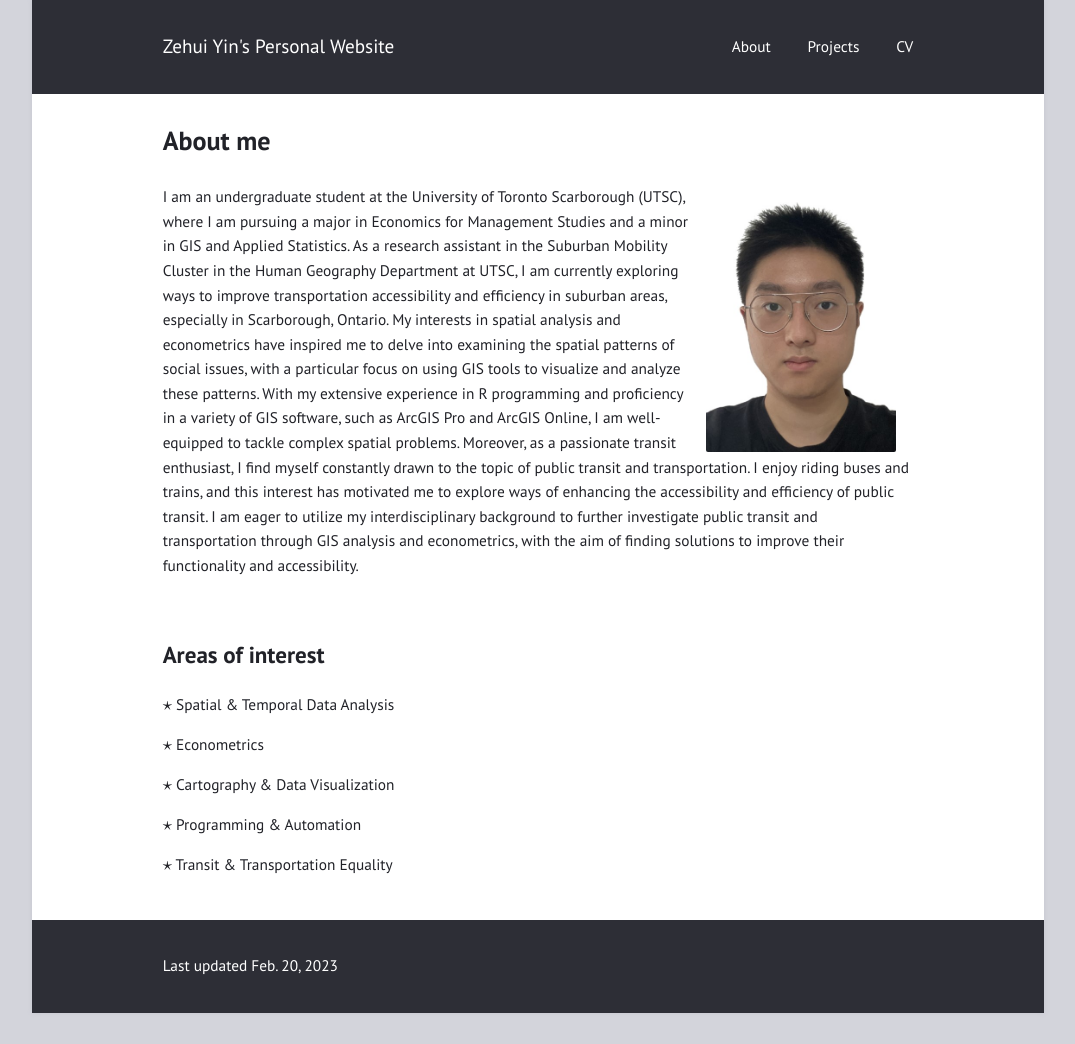
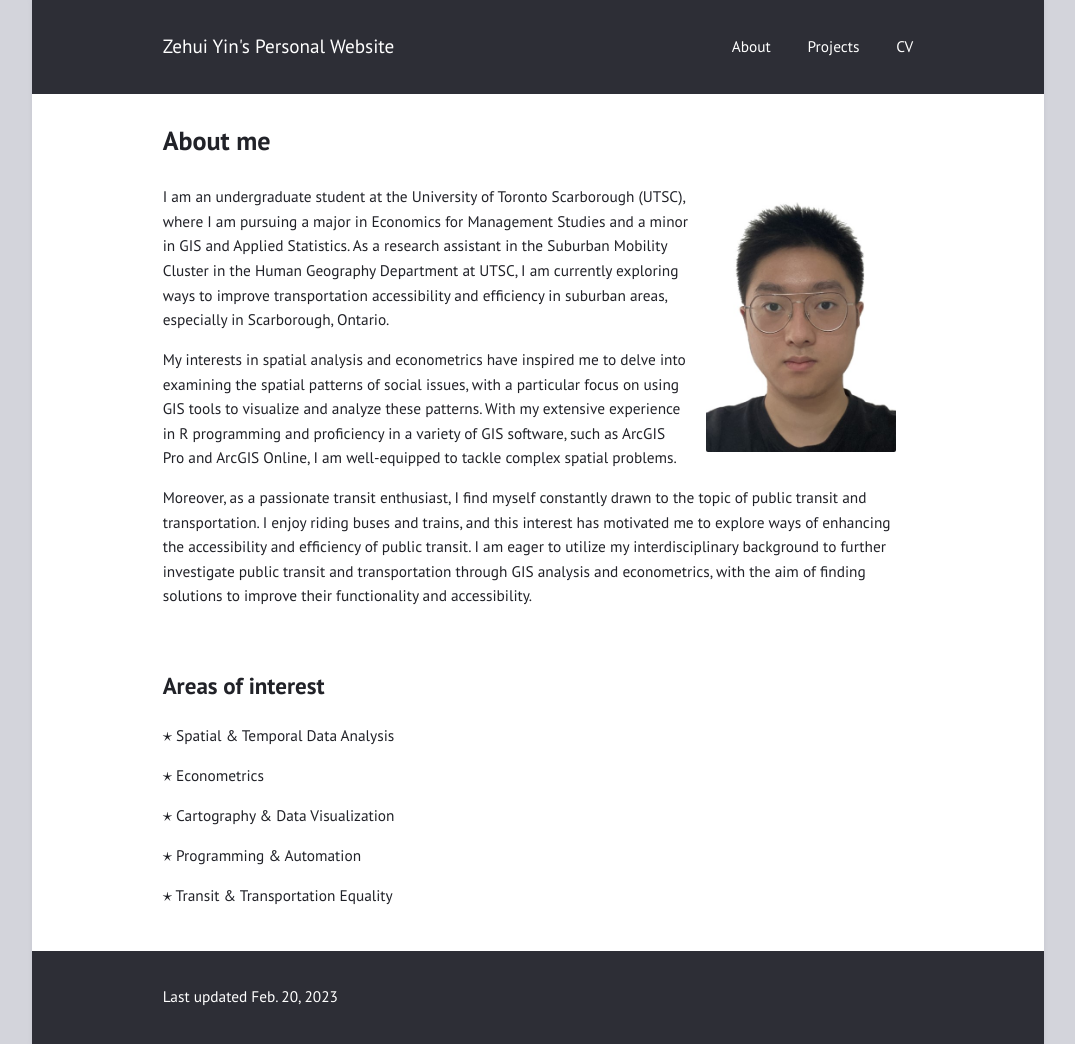
Before and after one commit to zehuiyin/personal_website_jekyll, a Jekyll site: the page built from index.md, in a window 1280 px wide. Shown: the whole page, without its empty margins (102-1177 px from the left). Built offline with Jekyll 4.4.1, drawn with Linux system fonts in a browser that asks for light colours; before the commit the page ends 1013 px from its top, so only the background shows below that.

Commit message:
Update index.md

```diff
--- a/index.md
+++ b/index.md
@@ -6,11 +6,11 @@ mathjax: true
 
 <img align="right" width="190" height="228" src="images/Headshot.jpg" style="vertical-align:middle;margin: 0px 17px">
 
-<p style="text-align: left;">I am an undergraduate student at the University of Toronto Scarborough (UTSC), where I am pursuing a major in Economics for Management Studies and a minor in GIS and Applied Statistics. As a research assistant in the Suburban Mobility Cluster in the Human Geography Department at UTSC, I am currently exploring ways to improve transportation accessibility and efficiency in suburban areas, especially in Scarborough, Ontario.
+<p style="text-align: left;">I am an undergraduate student at the University of Toronto Scarborough (UTSC), where I am pursuing a major in Economics for Management Studies and a minor in GIS and Applied Statistics. As a research assistant in the Suburban Mobility Cluster in the Human Geography Department at UTSC, I am currently exploring ways to improve transportation accessibility and efficiency in suburban areas, especially in Scarborough, Ontario.</p>
 
-My interests in spatial analysis and econometrics have inspired me to delve into examining the spatial patterns of social issues, with a particular focus on using GIS tools to visualize and analyze these patterns. With my extensive experience in R programming and proficiency in a variety of GIS software, such as ArcGIS Pro and ArcGIS Online, I am well-equipped to tackle complex spatial problems.
+<p style="text-align: left;">My interests in spatial analysis and econometrics have inspired me to delve into examining the spatial patterns of social issues, with a particular focus on using GIS tools to visualize and analyze these patterns. With my extensive experience in R programming and proficiency in a variety of GIS software, such as ArcGIS Pro and ArcGIS Online, I am well-equipped to tackle complex spatial problems.</p>
 
-Moreover, as a passionate transit enthusiast, I find myself constantly drawn to the topic of public transit and transportation. I enjoy riding buses and trains, and this interest has motivated me to explore ways of enhancing the accessibility and efficiency of public transit. I am eager to utilize my interdisciplinary background to further investigate public transit and transportation through GIS analysis and econometrics, with the aim of finding solutions to improve their functionality and accessibility.</p>
+<p style="text-align: left;">Moreover, as a passionate transit enthusiast, I find myself constantly drawn to the topic of public transit and transportation. I enjoy riding buses and trains, and this interest has motivated me to explore ways of enhancing the accessibility and efficiency of public transit. I am eager to utilize my interdisciplinary background to further investigate public transit and transportation through GIS analysis and econometrics, with the aim of finding solutions to improve their functionality and accessibility.</p>
 &nbsp;
 &nbsp;
 ## Areas of interest
```
